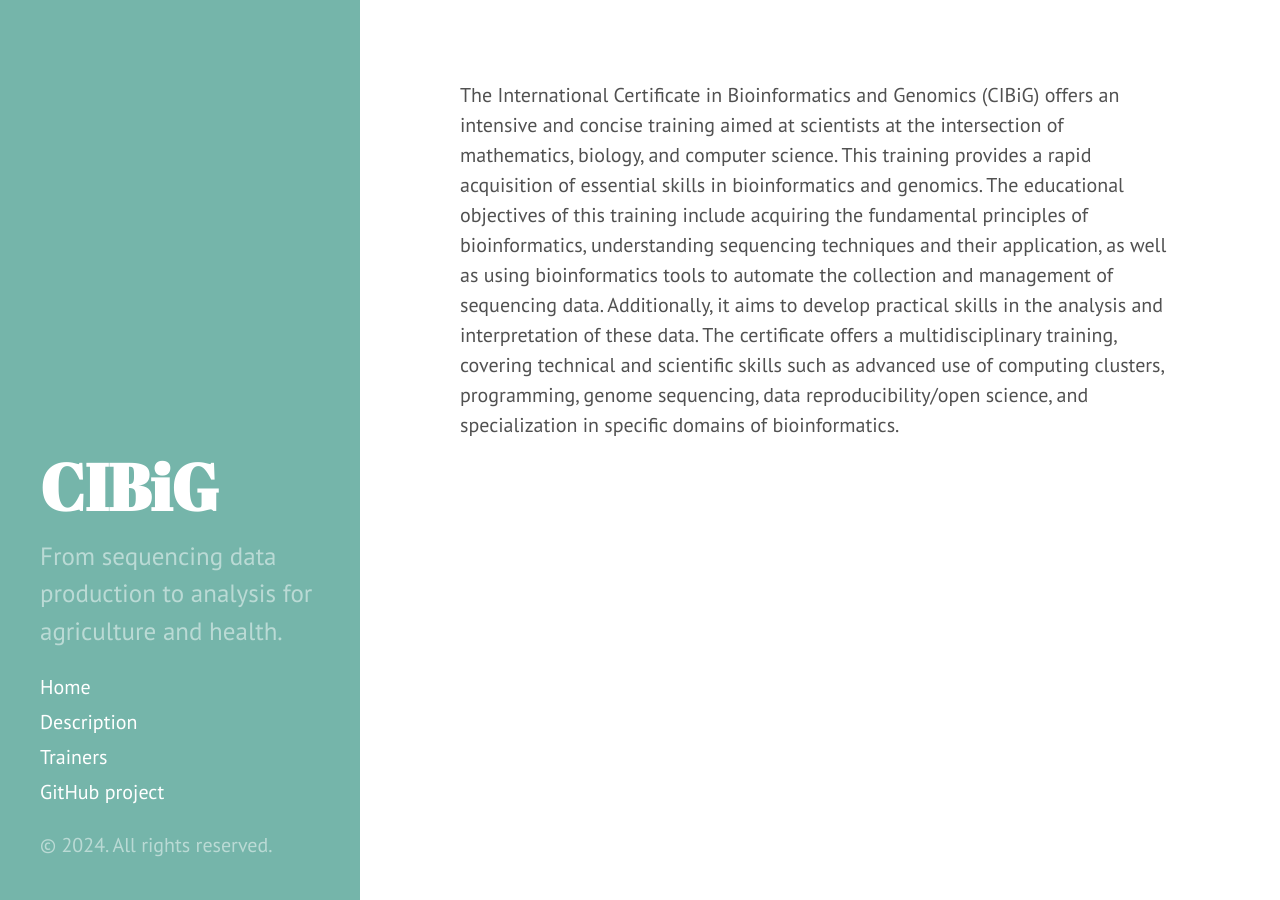
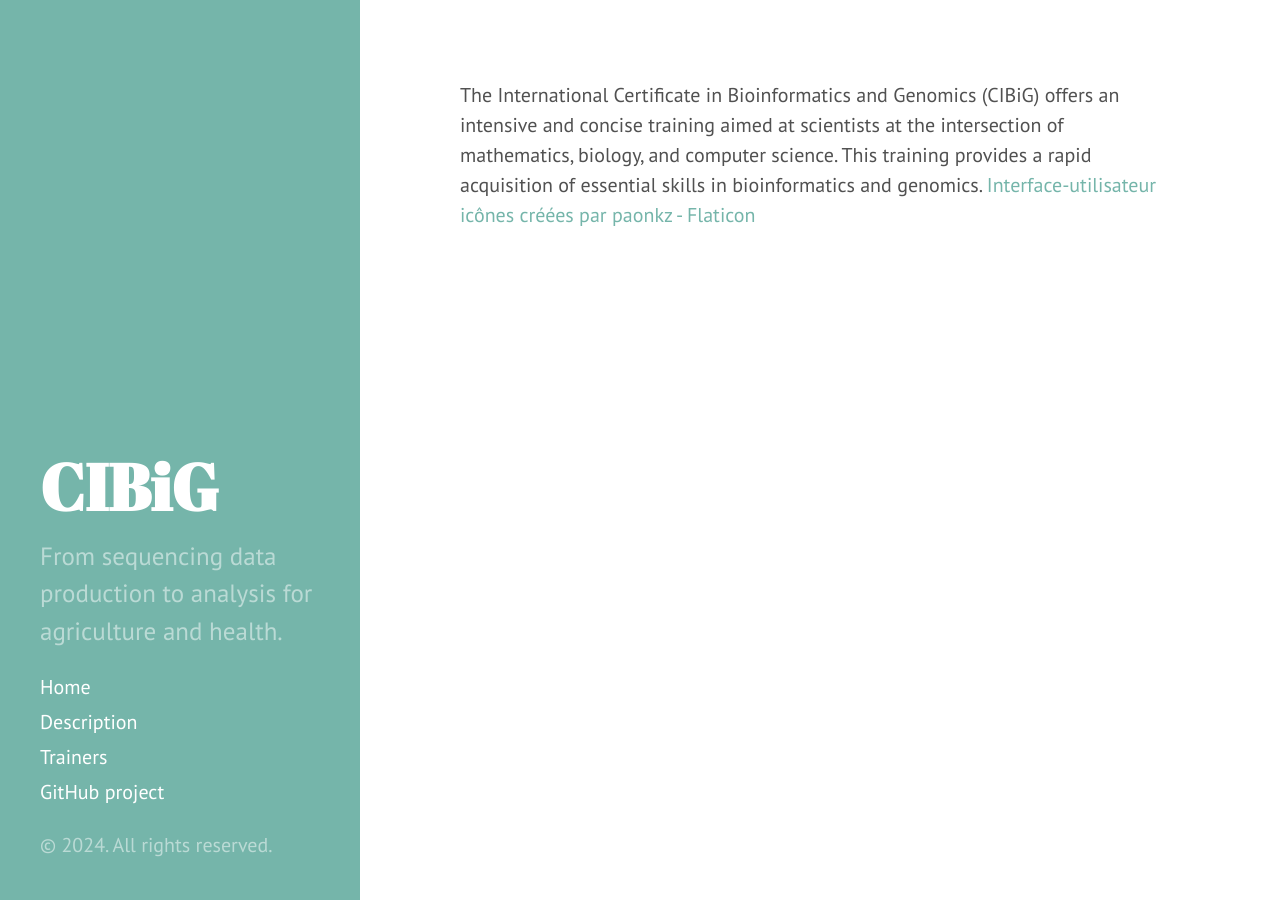
Before and after one commit to CIBiG-Course/CIBiG-course.github.io, a Jekyll site: the page built from docs/index.html, in a window 1280 px wide. Built offline with Jekyll 4.4.1, drawn with Linux system fonts in a browser that asks for light colours.

Commit message:
description.md

```diff
--- a/docs/index.html
+++ b/docs/index.html
@@ -7,6 +7,5 @@ The International Certificate in Bioinformatics and Genomics (CIBiG) offers an i
 
 This training provides a rapid acquisition of essential skills in bioinformatics and genomics.
 
-The educational objectives of this training include acquiring the fundamental principles of bioinformatics, understanding sequencing techniques and their application, as well as using bioinformatics tools to automate the collection and management of sequencing data. Additionally, it aims to develop practical skills in the analysis and interpretation of these data.
 
-The certificate offers a multidisciplinary training, covering technical and scientific skills such as advanced use of computing clusters, programming, genome sequencing, data reproducibility/open science, and specialization in specific domains of bioinformatics.
+<a href="https://www.flaticon.com/fr/icones-gratuites/interface-utilisateur" title="interface-utilisateur icônes">Interface-utilisateur icônes créées par paonkz - Flaticon</a>
```
